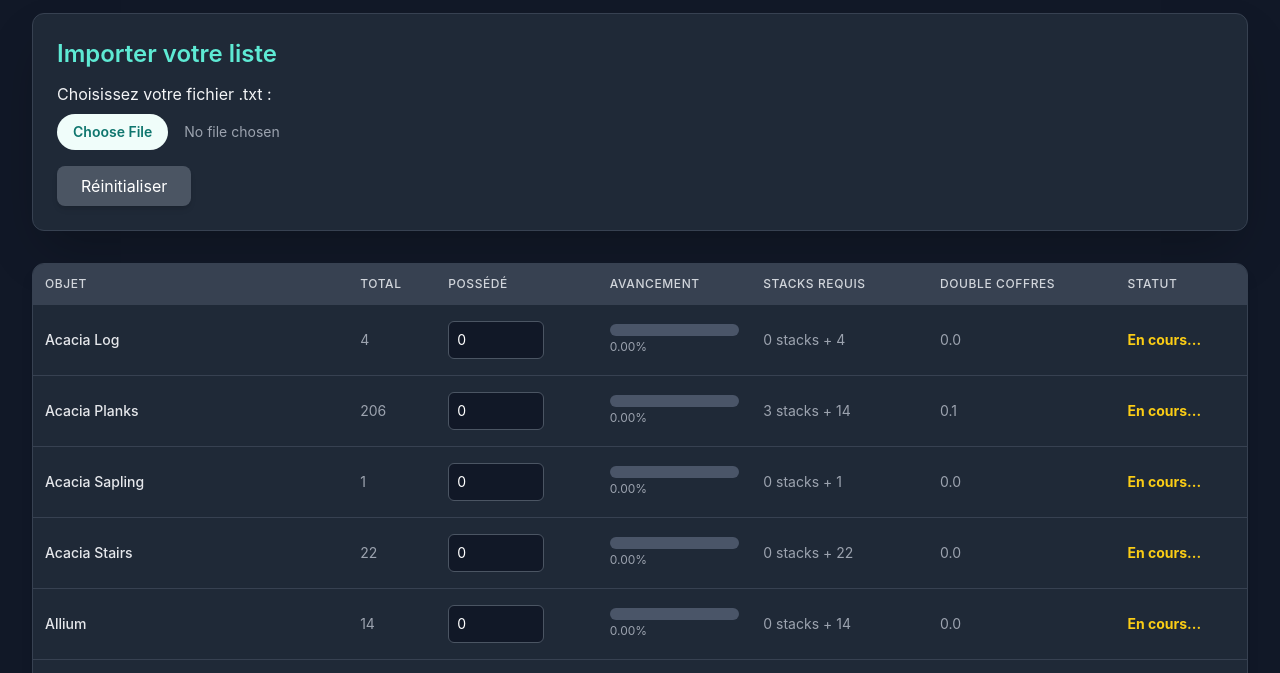
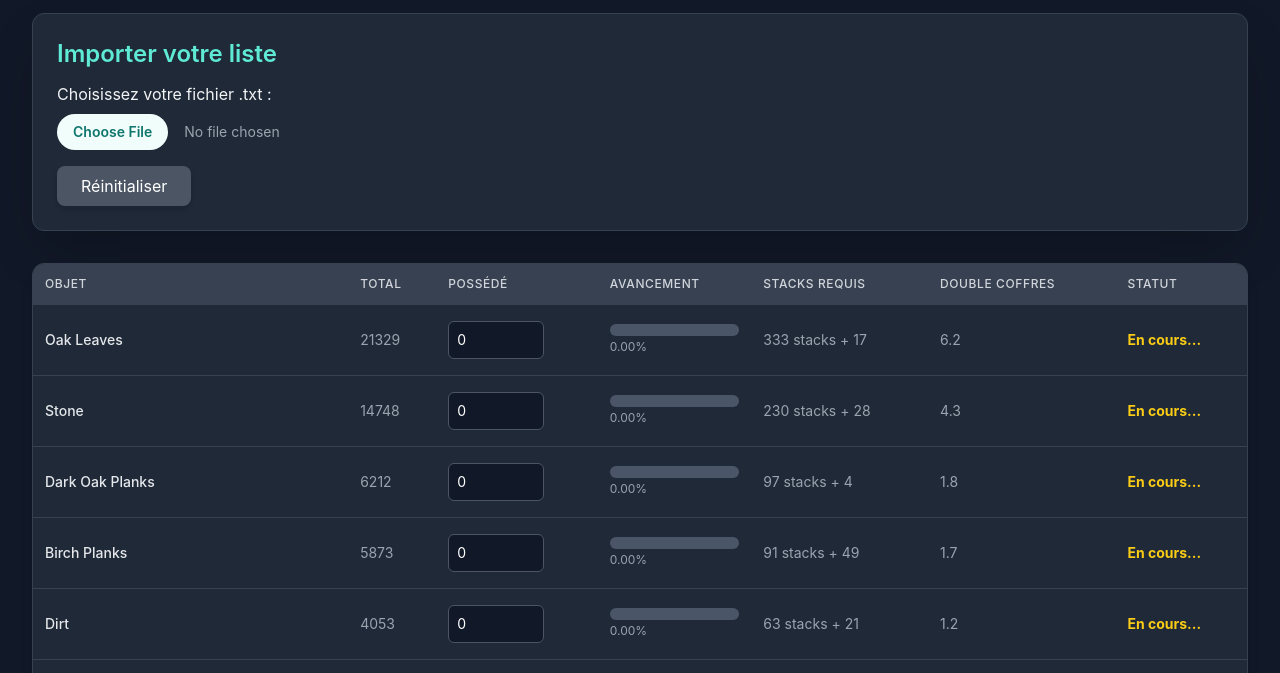
Before and after one commit to Zeeeephir/sch-matic-minecraft, a plain HTML site: page index.html in a window 1280 px wide. Shown: the part 119-792 px from the top of the page. Drawn offline with nearby package versions, Linux system fonts and the light colour scheme.

Commit message:
Update index.html

```diff
--- a/index.html
+++ b/index.html
@@ -163,12 +163,8 @@
             }
 
             const sortedMaterials = materials.sort((a, b) => {
-                const progressA = a.total > 0 ? (a.have / a.total) : 1;
-                const progressB = b.total > 0 ? (b.have / b.total) : 1;
-                if (progressA === progressB) {
-                    return a.item.localeCompare(b.item);
-                }
-                return progressA - progressB;
+                // Triez par nombre total de matériaux, du plus grand au plus petit
+                return b.total - a.total;
             });
 
             const tableHtml = `
```
